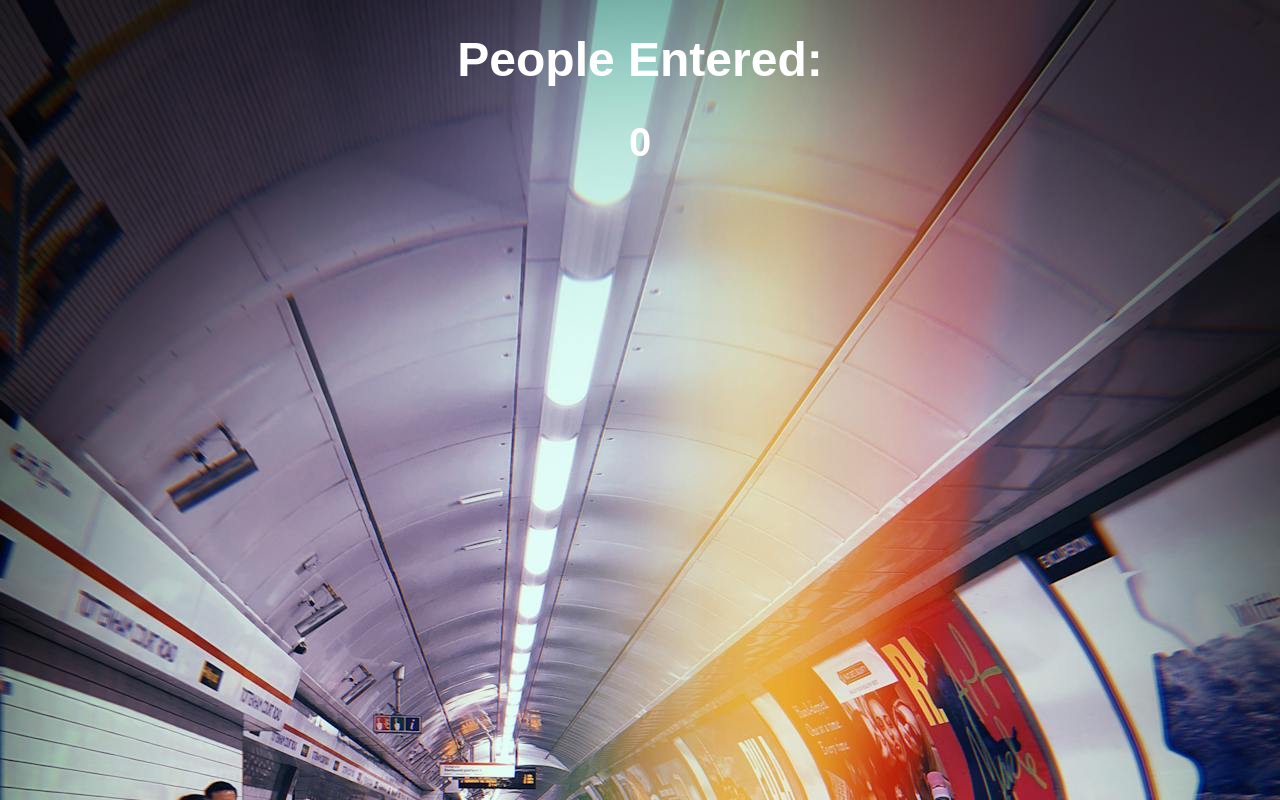
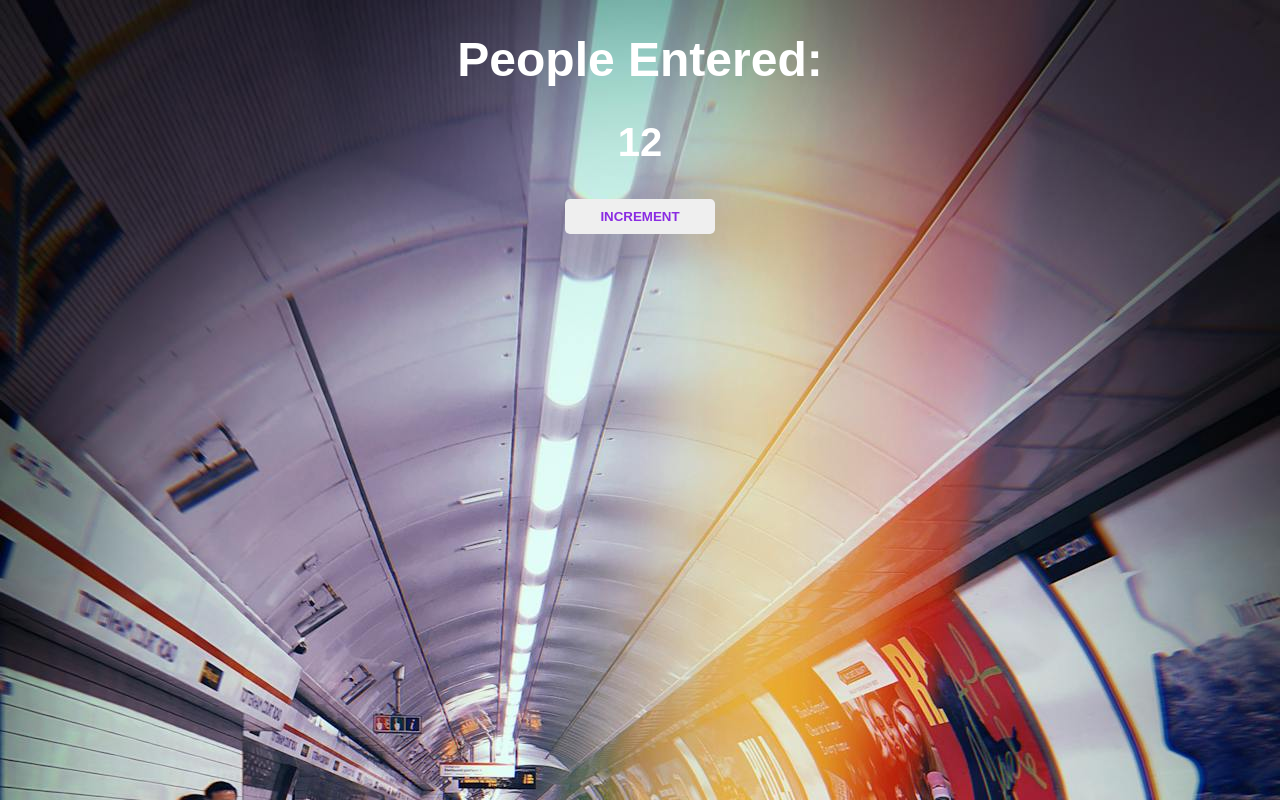
Before and after one commit to lemiskutswa/Passanger-Counter, a plain HTML site: page index.html in a window 1280 px wide. Drawn offline with Linux system fonts and the light colour scheme.

Commit message:
create increment function

```diff
--- a/index.css
+++ b/index.css
@@ -11,7 +11,23 @@ body{
     font-size: 3rem;
 }
 
-.counter-element{
+#counter-element{
     color: #fff;
     font-size: 2.5rem;
 }
+
+#increment-btn{
+    border: none;
+    padding: 10px 35px 10px 35px;
+    font-weight: bold;
+    color: blueviolet;
+    border-radius: 5px;
+    cursor: pointer;
+}
+
+#increment-btn:hover{
+    color: #fff;
+    background-color: blueviolet;
+    transition: all 0.5s ease-in-out;
+    transform: scale(1.2)
+}
--- a/index.html
+++ b/index.html
@@ -8,7 +8,8 @@
 </head>
 <body>
     <h1 class="people-entered-text">People Entered:</h1>
-    <h2 class="counter-element">0</h2>
+    <h2 id="counter-element">0</h2>
+    <button id="increment-btn">INCREMENT</button>
     <script src="./index.js"></script>
 </body>
 </html>
--- a/index.js
+++ b/index.js
@@ -1,2 +1 @@
-const counterElement = document.getElementById("counter-element");
-counterElement.innerText = 12;
+const counterElement = document.getElementById("counter-element").innerText = 12;
```
